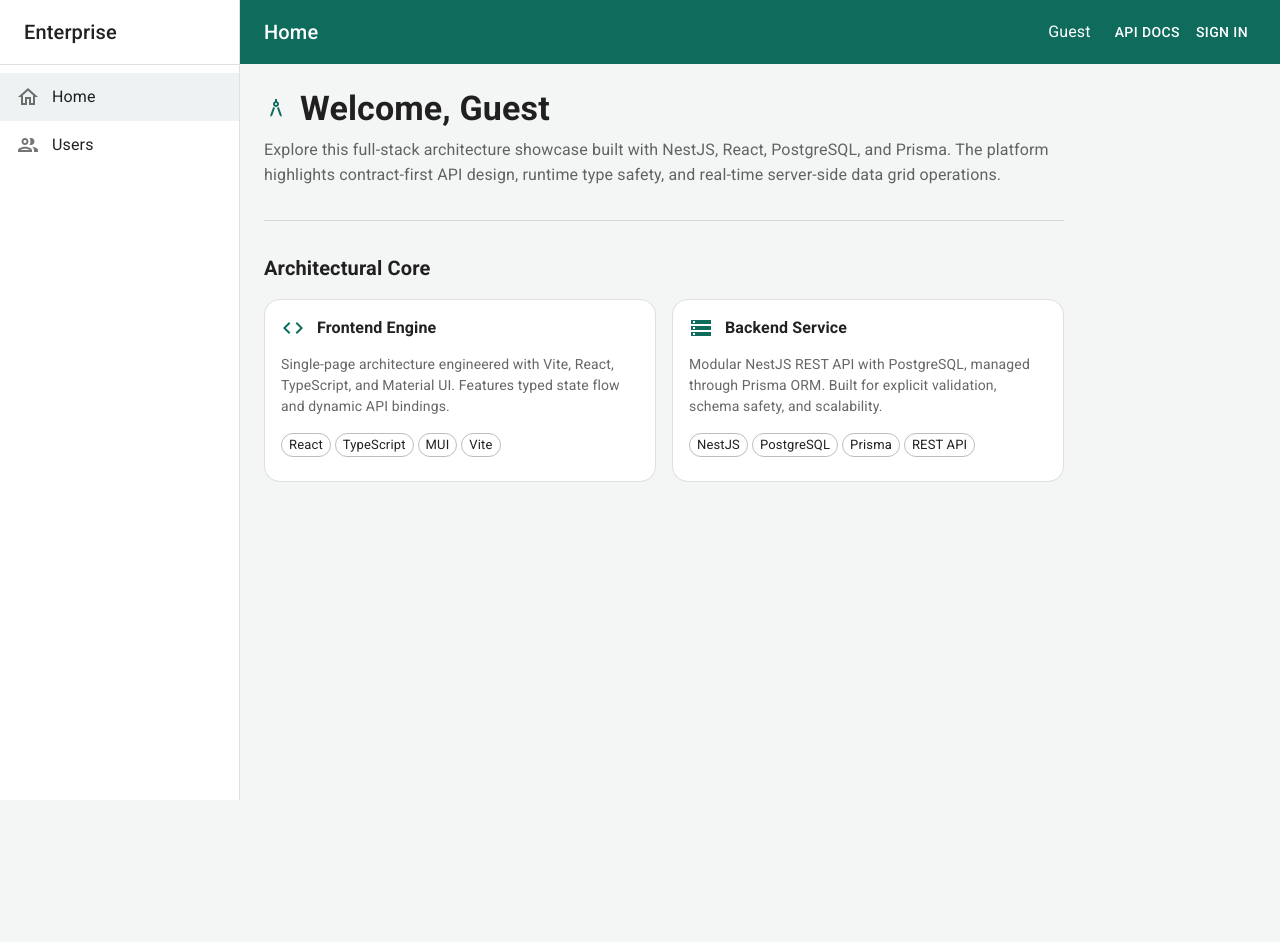
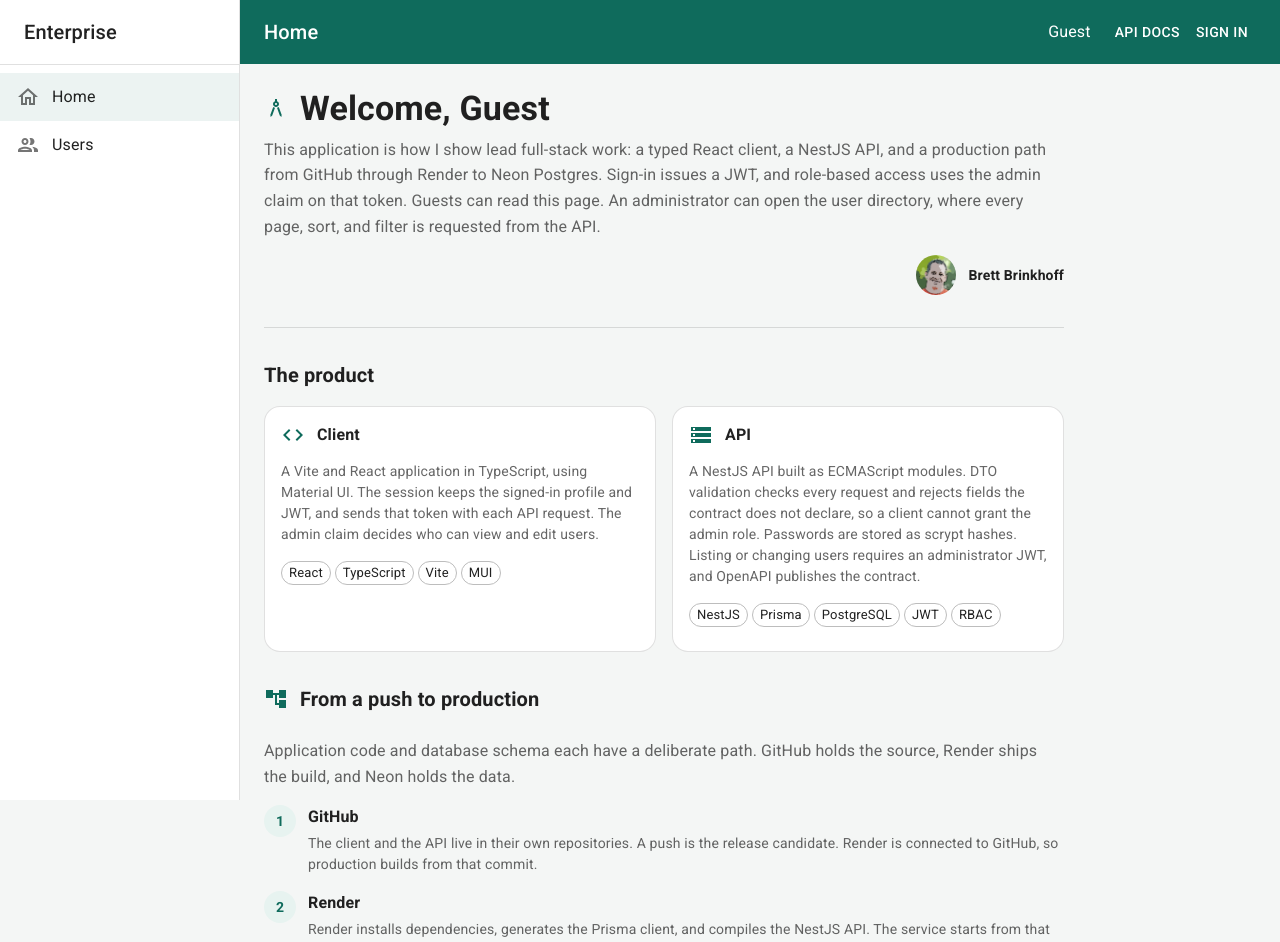
Before and after one commit to BrettBBB/react-enterprise-client, a React (Vite) app: page / in a window 1280 px wide. Shown: the top 942 px of the page. Before the commit the page ends 800 px from the top, so only its background shows below. Built offline with nearby package versions, Linux system fonts and the light colour scheme; no server answers.

Commit message:
Update content

```diff
--- a/src/home/HomePage.css
+++ b/src/home/HomePage.css
@@ -27,6 +27,28 @@
   margin: 0;
   font-size: 1rem;
   line-height: 1.6;
+}
+
+.home-byline {
+  display: flex;
+  align-items: center;
+  justify-content: flex-end;
+  gap: 12px;
+  margin-top: 16px;
+}
+
+.home-byline-photo {
+  width: 40px;
+  height: 40px;
+  border-radius: 999px;
+  object-fit: cover;
+  object-position: center 30%;
+}
+
+.home-byline-name {
+  margin: 0;
+  font-size: 0.875rem;
+  font-weight: 600;
 }
 
 .home-section {
@@ -78,3 +100,44 @@
   flex-wrap: wrap;
   gap: 4px;
 }
+
+.home-steps {
+  display: flex;
+  flex-direction: column;
+  gap: 16px;
+  margin: 0;
+  padding: 0;
+  list-style: none;
+}
+
+.home-step {
+  display: grid;
+  grid-template-columns: 2rem 1fr;
+  gap: 12px;
+  align-items: start;
+}
+
+.home-step-index {
+  display: flex;
+  align-items: center;
+  justify-content: center;
+  width: 2rem;
+  height: 2rem;
+  border-radius: 999px;
+  background: #e7f3f0;
+  color: #0f6b5c;
+  font-size: 0.875rem;
+  font-weight: 700;
+}
+
+.home-step-title {
+  margin: 0 0 4px;
+  font-size: 1rem;
+  font-weight: 600;
+}
+
+.home-step-copy {
+  margin: 0;
+  font-size: 0.875rem;
+  line-height: 1.5;
+}
--- a/src/home/HomePage.tsx
+++ b/src/home/HomePage.tsx
@@ -1,10 +1,27 @@
+import AccountTreeIcon from "@mui/icons-material/AccountTree";
 import ArchitectureIcon from "@mui/icons-material/Architecture";
 import CodeIcon from "@mui/icons-material/Code";
 import StorageIcon from "@mui/icons-material/Storage";
 import { Card, CardContent, Chip, Divider } from "@mui/material";
 
+import portrait from "../assets/Brett-Stylized2.jpg";
 import { useAuth } from "../auth/auth-context.ts";
 import "./HomePage.css";
+
+const pipeline = [
+  {
+    title: "GitHub",
+    copy: "The client and the API live in their own repositories. A push is the release candidate. Render is connected to GitHub, so production builds from that commit.",
+  },
+  {
+    title: "Render",
+    copy: "Render installs dependencies, generates the Prisma client, and compiles the NestJS API. The service starts from that build. The browser origin is configured on the API, so only the deployed client is allowed to call it.",
+  },
+  {
+    title: "Neon",
+    copy: "Production data is Neon Postgres. The running API uses the pooled connection. Schema changes are applied with Prisma’s deploy command on the direct connection, using the same migration history as local development.",
+  },
+] as const;
 
 export function HomePage() {
   const { user } = useAuth();
@@ -18,35 +35,46 @@ export function HomePage() {
           <h1 className="home-title">Welcome, {name}</h1>
         </div>
         <p className="home-lead text-secondary">
-          Explore this full-stack architecture showcase built with NestJS,
-          React, PostgreSQL, and Prisma. The platform highlights contract-first
-          API design, runtime type safety, and real-time server-side data grid
-          operations.
+          This application is how I show lead full-stack work: a typed React
+          client, a NestJS API, and a production path from GitHub through Render
+          to Neon Postgres. Sign-in issues a JWT, and role-based access uses the
+          admin claim on that token. Guests can read this page. An administrator
+          can open the user directory, where every page, sort, and filter is
+          requested from the API.
         </p>
+        <div className="home-byline">
+          <img
+            className="home-byline-photo"
+            src={portrait}
+            alt="Brett Brinkhoff"
+          />
+          <p className="home-byline-name">Brett Brinkhoff</p>
+        </div>
       </div>
 
       <Divider />
 
       <div className="home-section">
-        <h2 className="home-section-title">Architectural Core</h2>
+        <h2 className="home-section-title">The product</h2>
 
         <div className="home-cards">
           <Card className="home-card" variant="outlined">
             <CardContent>
               <div className="home-card-heading">
                 <CodeIcon color="primary" />
-                <h3 className="home-card-title">Frontend Engine</h3>
+                <h3 className="home-card-title">Client</h3>
               </div>
               <p className="home-card-copy text-secondary">
-                Single-page architecture engineered with Vite, React,
-                TypeScript, and Material UI. Features typed state flow and
-                dynamic API bindings.
+                A Vite and React application in TypeScript, using Material UI.
+                The session keeps the signed-in profile and JWT, and sends that
+                token with each API request. The admin claim decides who can
+                view and edit users.
               </p>
               <div className="home-chips">
                 <Chip label="React" size="small" variant="outlined" />
                 <Chip label="TypeScript" size="small" variant="outlined" />
+                <Chip label="Vite" size="small" variant="outlined" />
                 <Chip label="MUI" size="small" variant="outlined" />
-                <Chip label="Vite" size="small" variant="outlined" />
               </div>
             </CardContent>
           </Card>
@@ -55,23 +83,55 @@ export function HomePage() {
             <CardContent>
               <div className="home-card-heading">
                 <StorageIcon color="primary" />
-                <h3 className="home-card-title">Backend Service</h3>
+                <h3 className="home-card-title">API</h3>
               </div>
               <p className="home-card-copy text-secondary">
-                Modular NestJS REST API with PostgreSQL, managed through Prisma
-                ORM. Built for explicit validation, schema safety, and
-                scalability.
+                A NestJS API built as ECMAScript modules. DTO validation checks
+                every request and rejects fields the contract does not declare,
+                so a client cannot grant the admin role. Passwords are stored as
+                scrypt hashes. Listing or changing users requires an
+                administrator JWT, and OpenAPI publishes the contract.
               </p>
               <div className="home-chips">
                 <Chip label="NestJS" size="small" variant="outlined" />
+                <Chip label="Prisma" size="small" variant="outlined" />
                 <Chip label="PostgreSQL" size="small" variant="outlined" />
-                <Chip label="Prisma" size="small" variant="outlined" />
-                <Chip label="REST API" size="small" variant="outlined" />
+                <Chip label="JWT" size="small" variant="outlined" />
+                <Chip label="RBAC" size="small" variant="outlined" />
               </div>
             </CardContent>
           </Card>
         </div>
       </div>
+
+      <div className="home-section">
+        <div className="home-heading-row">
+          <AccountTreeIcon color="primary" />
+          <h2 className="home-section-title">From a push to production</h2>
+        </div>
+        <p className="home-lead text-secondary">
+          Application code and database schema each have a deliberate path.
+          GitHub holds the source, Render ships the build, and Neon holds the
+          data.
+        </p>
+        <ol className="home-steps">
+          {pipeline.map((step, index) => (
+            <li className="home-step" key={step.title}>
+              <span className="home-step-index">{index + 1}</span>
+              <div>
+                <h3 className="home-step-title">{step.title}</h3>
+                <p className="home-step-copy text-secondary">{step.copy}</p>
+              </div>
+            </li>
+          ))}
+        </ol>
+        <div className="home-chips">
+          <Chip label="GitHub" size="small" variant="outlined" />
+          <Chip label="Render" size="small" variant="outlined" />
+          <Chip label="Neon" size="small" variant="outlined" />
+          <Chip label="Prisma Migrate" size="small" variant="outlined" />
+        </div>
+      </div>
     </div>
   );
 }
```
Also changed, not shown: src/assets/Brett-Stylized2.jpg (added).
